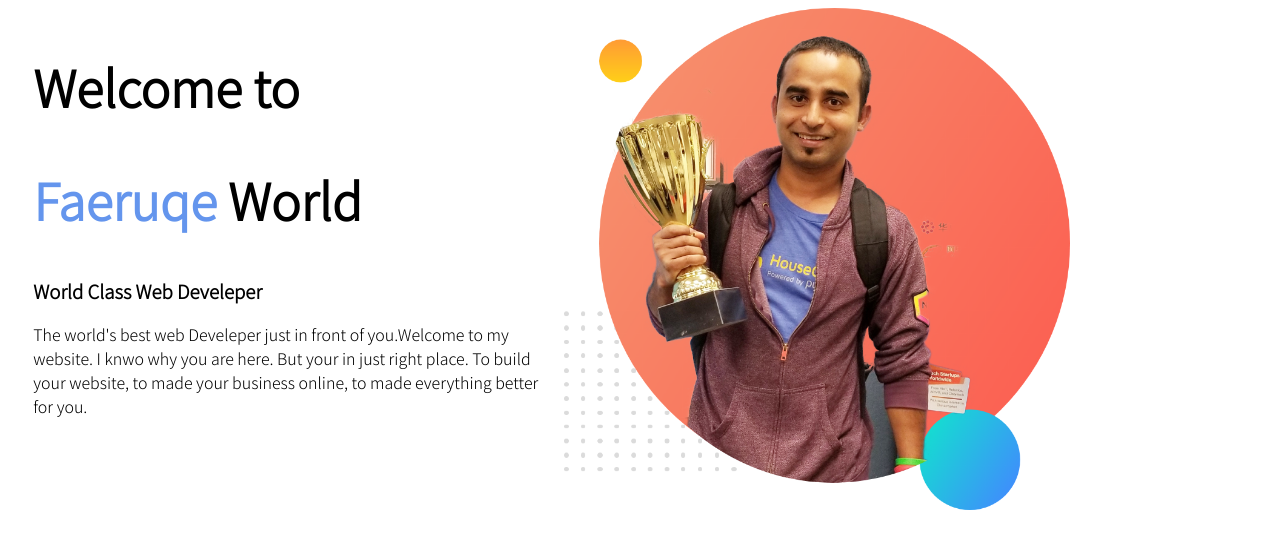
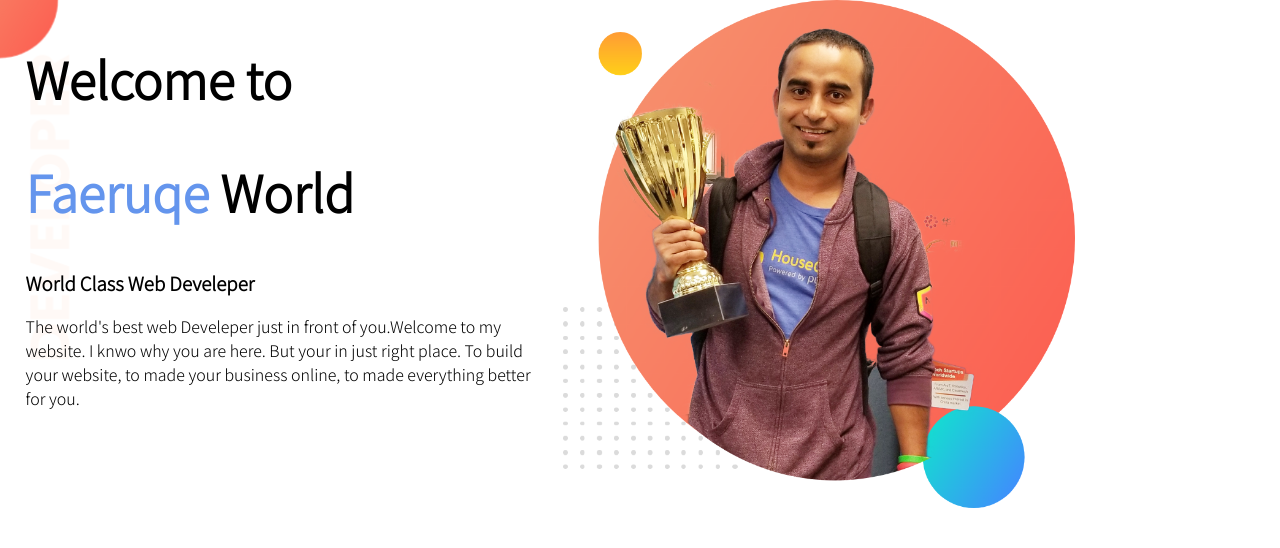
Before and after one commit to Faerque/Portfolio_Website, a plain HTML site: page Portfolio_Website.html in a window 1280 px wide. Drawn offline with Linux system fonts and the light colour scheme.

Commit message:
Background Image

```diff
--- a/Portfolio_Website.html
+++ b/Portfolio_Website.html
@@ -9,7 +9,7 @@
     <link rel="stylesheet" href="style.css">
 </head>
 <body>
-    <section>
+    <section class="Top_banner">
     <div class="half-width">
     <h1> Welcome to </h1>
     <h1> <span class="name_highlight"> Faeruqe </span> World  </h1>
--- a/style.css
+++ b/style.css
@@ -1,4 +1,5 @@
 body{
+    margin:0%;
     font-family: 'Noto Sans JP', sans-serif;
 }
 h1{
@@ -9,10 +10,17 @@ h1{
 }
 .half-width{
     width:40%;
-    float:left;
+    float: left;
     margin-left: left 5%;
     padding-left: 2%;
 }
 .half-width img{
    width: 100%;
 }
+.Top_banner{
+    background-image: url("images/top-banner.png");
+    background-repeat: no-repeat;
+}
+section{
+   height:500px;
+}
```
